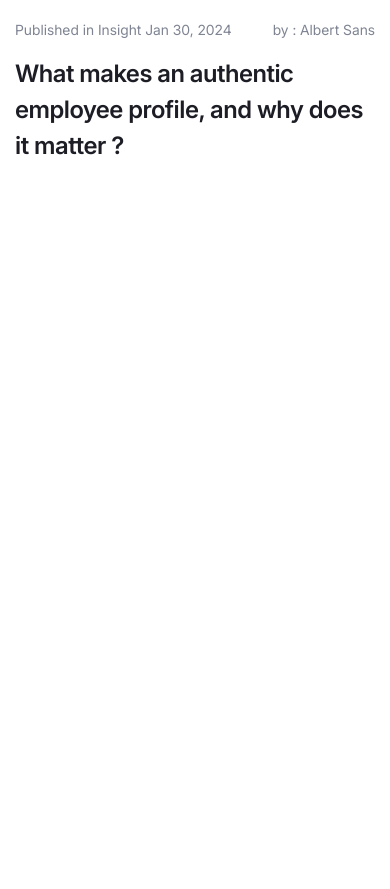
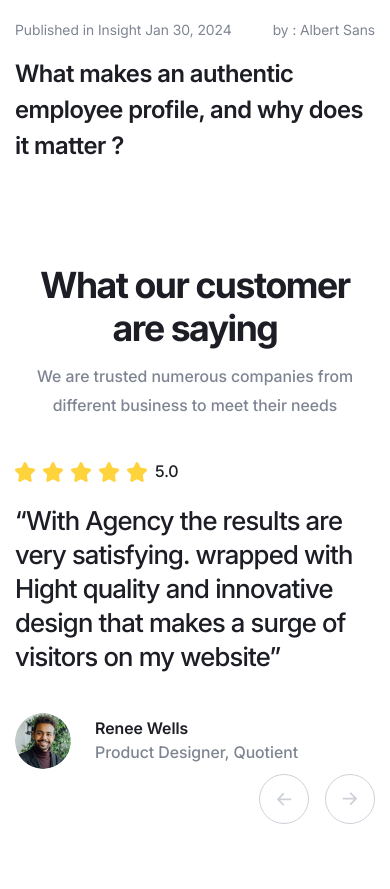
Before and after one commit to PeporBanga/coca, a website built with Vite: page src/index.html in a window 390 px wide. Shown: the part 6162-7051 px from the top of the page. Before the commit the page ends 6387 px from the top, so only its background shows below. Built offline with nearby package versions, Linux system fonts and the light colour scheme.

Commit message:
Created testimonials section

```diff
--- a/src/assets/scss/components/home/features.scss
+++ b/src/assets/scss/components/home/features.scss
@@ -1,5 +1,5 @@
 .features {
-  padding: 100px 0 94px;
+  padding: 160px 0 94px;
 
   @include mobile {
     padding: 60px 0 64px;
@@ -146,7 +146,7 @@
     max-width: 360px;
     font-weight: 500;
     line-height: 178%;
-    color: #7e8492;
+    color: var(--neutral-color-150);
 
     @include mini-desktop {
       max-width: 700px;
--- a/src/assets/scss/components/home/overview.scss
+++ b/src/assets/scss/components/home/overview.scss
@@ -24,7 +24,7 @@
     max-width: 660px;
     font-weight: 500;
     line-height: 150%;
-    color: #7e8492;
+    color: var(--neutral-color-150);
 
     @include tablet {
       margin-bottom: 60px;
@@ -74,7 +74,7 @@
     &-descr {
       font-weight: 500;
       line-height: 162%;
-      color: #7e8492;
+      color: var(--neutral-color-150);
     }
   }
 
--- /dev/null
+++ b/src/assets/scss/components/home/testimonials.scss
@@ -0,0 +1,157 @@
+.testimonials {
+  padding: 69px 0 160px;
+
+  @include mobile {
+    padding: 39px 0 70px;
+  }
+
+  &__head {
+    @include flex-all-between;
+    margin-bottom: 48px;
+
+    @include tablet {
+      gap: 24px;
+      flex-direction: column;
+      text-align: center;
+    }
+
+    @include mobile {
+      gap: 12px;
+      margin-bottom: 40px;
+    }
+  }
+
+  &__title {
+    max-width: 530px;
+    line-height: 120%;
+    letter-spacing: -0.04em;
+    color: var(--neutral-color-100);
+
+    @include tablet {
+      max-width: 650px;
+    }
+  }
+
+  &__descr {
+    max-width: 376px;
+    font-weight: 500;
+    line-height: 178%;
+    color: var(--neutral-color-150);
+
+    @include tablet {
+      max-width: 450px;
+    }
+  }
+
+  &__rating {
+    @include flex-align-center;
+    gap: 8px;
+    margin-bottom: 19px;
+
+    &-num {
+      font-weight: 500;
+      line-height: 162%;
+      color: var(--neutral-color-100);
+    }
+  }
+
+  &__slider-wrapper {
+    &::before {
+      content: '';
+      display: inline-block;
+      width: 115px;
+      height: 77px;
+      background: url('./../../../icons/quotes-icon.svg');
+      transform: translateY(15px);
+
+      @include mini-desktop {
+        transform: translateY(-5px);
+      }
+
+      @include mobile {
+        display: none;
+      }
+    }
+  }
+
+  &__slider {
+    max-width: 898px;
+  }
+
+  &__comment {
+    &-text {
+      margin-bottom: 40px;
+      font-weight: 500;
+      line-height: 130%;
+      letter-spacing: -0.03em;
+      color: var(--neutral-color-100);
+    }
+
+    &-author {
+      @include flex-align-center;
+      gap: 24px;
+      font-style: normal;
+
+      &-avatar {
+        overflow: hidden;
+        border-radius: 50%;
+      }
+
+      &-name {
+        font-weight: 600;
+        line-height: 144%;
+        color: var(--neutral-color-100);
+      }
+
+      &-professions {
+        font-weight: 500;
+        line-height: 162%;
+        color: var(--neutral-color-150);
+      }
+    }
+  }
+
+  &__btns {
+    @include flex-align-center;
+    gap: 16px;
+    justify-content: flex-end;
+    transform: translateY(-40px);
+
+    @include mini-desktop {
+      transform: translateY(5px);
+    }
+  }
+
+  &__btn {
+    @include flex-all-center;
+    border: 1px solid var(--neutral-color-40);
+    border-radius: 50%;
+    width: 50px;
+    height: 50px;
+    transition:
+      background-color var(--transition),
+      border-color var(--transition);
+
+      @include small-mobile{
+        width: 40px;
+    height: 40px;
+    }
+
+    & svg path {
+      transition: fill var(--transition);
+    }
+
+    &:hover {
+      border-color: var(--neutral-color-100);
+      background-color: var(--neutral-color-100);
+
+      & svg path {
+        fill: var(--neutral-color-10);
+      }
+    }
+
+    &--next {
+      transform: rotate(-180deg);
+    }
+  }
+}
--- a/src/assets/scss/main.scss
+++ b/src/assets/scss/main.scss
@@ -11,3 +11,4 @@
 @import './components/home/strength';
 @import './components/partners';
 @import './components/home/insight';
+@import './components/home/testimonials';
--- /dev/null
+++ b/src/html/components/home/testimonials.html
@@ -0,0 +1,175 @@
+<section class="testimonials">
+  <div class="container">
+    <div class="testimonials__head">
+      <h2 class="testimonials__title heading-h2">
+        What our customer are saying
+      </h2>
+      <p class="testimonials__descr text-p-medium">
+        We are trusted numerous companies from different business to meet their
+        needs
+      </p>
+    </div>
+    <div class="testimonials__slider-wrapper">
+      <div class="swiper testimonials__slider">
+        <div class="swiper-wrapper testimonials__comments">
+          <div class="swiper-slide testimonials__comment">
+            <div class="testimonials__rating">
+              <img
+                src="./assets/icons/rating-icon.svg"
+                width="132"
+                height="20"
+                alt="Five stars"
+              />
+              <span class="testimonials__rating-num text-p-default">5.0</span>
+            </div>
+            <p class="testimonials__comment-text heading-h3">
+              “With Agency the results are very satisfying. wrapped with Hight
+              quality and innovative design that makes a surge of visitors on my
+              website”
+            </p>
+            <address class="testimonials__comment-author">
+              <img
+                loading="lazy"
+                class="testimonials__comment-author-avatar"
+                src="./assets/image/comment-author-1.jpg"
+                width="56"
+                height="56"
+                alt="Renee Wells"
+              />
+              <div class="testimonials__comment-author-info">
+                <p class="testimonials__comment-author-name text-p-medium">
+                  Renee Wells
+                </p>
+                <p
+                  class="testimonials__comment-author-professions text-p-default"
+                >
+                  Product Designer, Quotient
+                </p>
+              </div>
+            </address>
+          </div>
+          <div class="swiper-slide testimonials__comment">
+            <div class="testimonials__rating">
+              <img
+                src="./assets/icons/rating-icon.svg"
+                width="132"
+                height="20"
+                alt="Five stars"
+              />
+              <span class="testimonials__rating-num text-p-default">5.0</span>
+            </div>
+            <p class="testimonials__comment-text heading-h3">
+              “With Agency the results are very satisfying. wrapped with Hight
+              quality and innovative design that makes a surge of visitors on my
+              website”
+            </p>
+            <address class="testimonials__comment-author">
+              <img
+                loading="lazy"
+                class="testimonials__comment-author-avatar"
+                src="./assets/image/comment-author-1.jpg"
+                width="56"
+                height="56"
+                alt="Renee Wells"
+              />
+              <div class="testimonials__comment-author-info">
+                <p class="testimonials__comment-author-name text-p-medium">
+                  Renee Wells
+                </p>
+                <p
+                  class="testimonials__comment-author-professions text-p-default"
+                >
+                  Product Designer, Quotient
+                </p>
+              </div>
+            </address>
+          </div>
+          <div class="swiper-slide testimonials__comment">
+            <div class="testimonials__rating">
+              <img
+                src="./assets/icons/rating-icon.svg"
+                width="132"
+                height="20"
+                alt="Five stars"
+              />
+              <span class="testimonials__rating-num text-p-default">5.0</span>
+            </div>
+            <p class="testimonials__comment-text heading-h3">
+              “With Agency the results are very satisfying. wrapped with Hight
+              quality and innovative design that makes a surge of visitors on my
+              website”
+            </p>
+            <address class="testimonials__comment-author">
+              <img
+                loading="lazy"
+                class="testimonials__comment-author-avatar"
+                src="./assets/image/comment-author-1.jpg"
+                width="56"
+                height="56"
+                alt="Renee Wells"
+              />
+              <div class="testimonials__comment-author-info">
+                <p class="testimonials__comment-author-name text-p-medium">
+                  Renee Wells
+                </p>
+                <p
+                  class="testimonials__comment-author-professions text-p-default"
+                >
+                  Product Designer, Quotient
+                </p>
+              </div>
+            </address>
+          </div>
+          <div class="swiper-slide testimonials__comment">
+            <div class="testimonials__rating">
+              <img
+                src="./assets/icons/rating-icon.svg"
+                width="132"
+                height="20"
+                alt="Five stars"
+              />
+              <span class="testimonials__rating-num text-p-default">5.0</span>
+            </div>
+            <p class="testimonials__comment-text heading-h3">
+              “With Agency the results are very satisfying. wrapped with Hight
+              quality and innovative design that makes a surge of visitors on my
+              website”
+            </p>
+            <address class="testimonials__comment-author">
+              <img
+                loading="lazy"
+                class="testimonials__comment-author-avatar"
+                src="./assets/image/comment-author-1.jpg"
+                width="56"
+                height="56"
+                alt="Renee Wells"
+              />
+              <div class="testimonials__comment-author-info">
+                <p class="testimonials__comment-author-name text-p-medium">
+                  Renee Wells
+                </p>
+                <p
+                  class="testimonials__comment-author-professions text-p-default"
+                >
+                  Product Designer, Quotient
+                </p>
+              </div>
+            </address>
+          </div>
+        </div>
+    </div>
+    <div class="testimonials__btns">
+      <button class="testimonials__btn testimonials__btn--prev">
+        <svg width="15" height="13" viewBox="0 0 15 13" fill="none" xmlns="http://www.w3.org/2000/svg">
+<path fill-rule="evenodd" clip-rule="evenodd" d="M6.9363 12.3365C6.58483 12.688 6.01498 12.688 5.66351 12.3365L0.263506 6.93649C-0.0879668 6.58502 -0.0879667 6.01517 0.263506 5.6637L5.66351 0.2637C6.01498 -0.0877719 6.58483 -0.0877718 6.9363 0.263701C7.28777 0.615172 7.28777 1.18502 6.9363 1.53649L3.07269 5.4001L13.4999 5.4001C13.997 5.4001 14.3999 5.80304 14.3999 6.3001C14.3999 6.79715 13.997 7.2001 13.4999 7.2001L3.07269 7.2001L6.9363 11.0637C7.28777 11.4152 7.28777 11.985 6.9363 12.3365Z" fill="#CED1D8" />
+</svg>
+      </button>
+      <button class="testimonials__btn testimonials__btn--next">
+        <svg width="15" height="13" viewBox="0 0 15 13" fill="none" xmlns="http://www.w3.org/2000/svg">
+<path fill-rule="evenodd" clip-rule="evenodd" d="M6.9363 12.3365C6.58483 12.688 6.01498 12.688 5.66351 12.3365L0.263506 6.93649C-0.0879668 6.58502 -0.0879667 6.01517 0.263506 5.6637L5.66351 0.2637C6.01498 -0.0877719 6.58483 -0.0877718 6.9363 0.263701C7.28777 0.615172 7.28777 1.18502 6.9363 1.53649L3.07269 5.4001L13.4999 5.4001C13.997 5.4001 14.3999 5.80304 14.3999 6.3001C14.3999 6.79715 13.997 7.2001 13.4999 7.2001L3.07269 7.2001L6.9363 11.0637C7.28777 11.4152 7.28777 11.985 6.9363 12.3365Z" fill="#CED1D8" />
+</svg>
+      </button>
+    </div>
+    </div>
+  </div>
+</section>
--- a/src/index.html
+++ b/src/index.html
@@ -9,6 +9,7 @@
     <load src="./html/components/home/strength.html" />
     <load src="./html/components/partners.html" />
     <load src="./html/components/home/insight.html" />
+    <load src="./html/components/home/testimonials.html" />
 
     <script type="module" src="/js/main.js"></script>
   </body>
--- a/src/js/main.js
+++ b/src/js/main.js
@@ -7,7 +7,7 @@ import { useBurger } from './components/burger.js';
 import {
   useInsightSlider,
   useTestimonialsSlider,
-} from './components/slider.js';
+} from './components/home/slider.js';
 
 useTheme();
 useBurger();
```
Also changed, not shown: src/assets/icons/quotes-icon.svg (added), src/assets/icons/rating-icon.svg (added), src/assets/image/comment-author-1.jpg (added), src/js/components/home/slider.js (line endings or trailing spaces).
